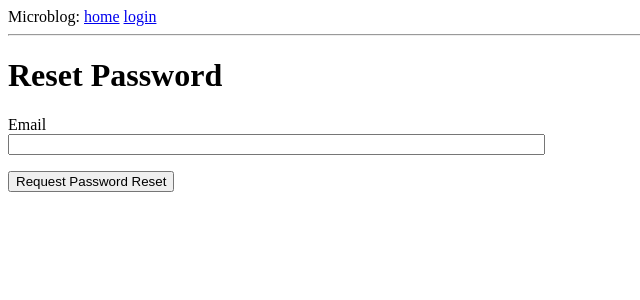
After one commit to MerkLerner/together, a Flask app: page /reset_password_request in a window 1280 px wide. The commit adds this page. Shown: the top 300 px of the page, without its empty margins (0-640 px from the left). Run offline with Flask 2, Linux system fonts and the light colour scheme; parts of the project's set-up code (start-up, migrations or seed data) failed here and were passed over.

Commit message:
Implementing Ch. 10 - need to make send password reset email()

```diff
--- a/app/forms.py
+++ b/app/forms.py
@@ -45,3 +45,7 @@ class PostForm(FlaskForm):
 	post = TextAreaField('Say something', validators=[
 		DataRequired(), Length(min=1,max=140)])
 	submit = SubmitField('Submit')
+
+class ResetPasswordRequestForm(FlaskForm):
+	email = StringField('Email', validators=[DataRequired(), Email()])
+	submit = SubmitField('Request Password Reset')
--- a/app/routes.py
+++ b/app/routes.py
@@ -1,5 +1,6 @@
 from app import app, db
-from app.forms import PostForm, LoginForm, RegistrationForm, EditProfileForm
+from app.mail import send_password_reset_email
+from app.forms import EditProfileForm, LoginForm, PostForm, RegistrationForm, ResetPasswordRequestForm
 from app.models import User, Post
 from datetime import datetime
 from flask import render_template, flash, redirect, url_for, request
@@ -65,7 +66,6 @@ def logout():
 
 @app.route('/register', methods=['GET', 'POST'])
 def register():
-	print( current_user.is_authenticated )
 	if current_user.is_authenticated:
 		return redirect(url_for('index'))
 	form = RegistrationForm()
@@ -92,8 +92,9 @@ def user(username):
 	prev_url = url_for('user', username=user.username, page=posts.prev_num) \
 		if posts.has_prev else None
 
-	return render_template('user.html', posts=posts, user=user, next_url=next_url, prev_url=prev_url)
+	return render_template('user.html', posts=posts.items, user=user, next_url=next_url, prev_url=prev_url)
 
+print('remove all users route when you move to production')
 @app.route('/all_users')
 @login_required
 def all_users():
@@ -161,8 +162,24 @@ def unfollow(username):
 		flash('You cannot unfollow yourself')
 		return redirect(url_for('index'))
 
-	current_user_user.unfollow(user)
+	current_user.unfollow(user)
 	db.session.commit()
 	flash(f'You are not following {username}.')
 
 	return redirect(url_for('user', username=username))
+
+@app.route('/reset_password_request')
+def reset_password_request():
+	if current_user.is_authenticated:
+		redirect(url_for('index'))
+	form = ResetPasswordRequestForm()
+
+	if form.validate_on_submit():
+		user = User.query.filter_by(email=form.email.data).first()
+		if user:
+			send_password_reset_email(user)
+
+		flash('Check yr email beb')
+		return redirect(url_for('login'))
+
+	return render_template('reset_password_request.html', title='Reset Password', form=form)
--- a/app/templates/login.html
+++ b/app/templates/login.html
@@ -22,4 +22,5 @@
 		<p>{{ form.submit() }}</p>
 	</form>
 	<p>New User? <a href="{{ url_for('register') }}">Click to register!</a></p>
+	<p>Forgot your password? <a href="{{ url_for('reset_password_request') }}">Click to reset it</a></p>
 {% endblock %}
--- /dev/null
+++ b/app/templates/reset_password_request.html
@@ -0,0 +1,17 @@
+{% extends "base.html" %}
+
+{% block content %}
+<h1>Reset Password</h1>
+<form action='' method='post'>
+	{{ form.hidden_tag() }}
+	<p>
+		{{ form.email.label }}<br>
+		{{ form.email(size=64) }}<br>
+		{% for e in form.email.errors %}
+			<span style="red">[{{error}}]</span>
+		{% endfor %}
+	</p>
+	<p>{{ form.submit() }}</p>
+
+</form>
+{% endblock %}
```
Also changed, not shown: app/__init__.py (+6 -3 lines), app/mail.py (added, +8 -0 lines), app/models.py (+25 -5 lines), app.db.
